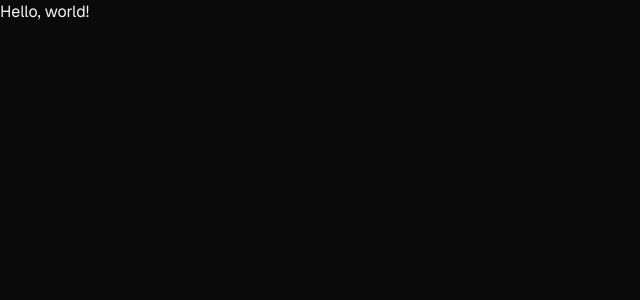
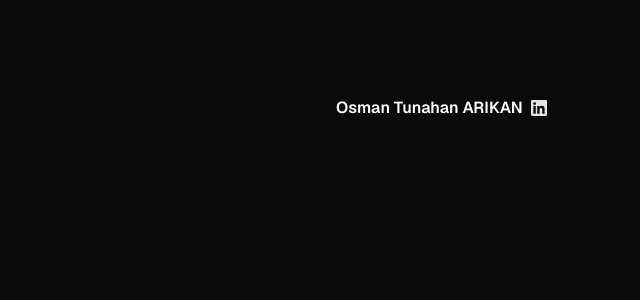
Before and after one commit to OsmanTunahan/portfolio, a Next.js app: page / in a window 1280 px wide. Shown: the top 300 px of the page, without its empty margins (0-640 px from the left). Built offline with nearby package versions, Linux system fonts and the light colour scheme.

Commit message:
minor: small changes

```diff
--- a/src/app/page.tsx
+++ b/src/app/page.tsx
@@ -1,7 +1,22 @@
+import Link from "next/link";
+import { ArrowUpRightIcon, LinkedInIcon } from "@/components/icons";
+
 export default function Home() {
   return (
     <>
-      <p>Hello, world!</p>
+      <main className="mx-auto md:pt-24 pt-16 max-w-screen-sm container relative">
+        <div className="flex items-center gap-2">
+          <h1 className="font-semibold text-white">Osman Tunahan ARIKAN</h1>
+
+          <Link
+            href="https://www.linkedin.com/in/osmantunahan/"
+            target="_blank"
+            className="text-zinc-200 hover:text-white transition-colors"
+          >
+            <LinkedInIcon className="size-4" />
+          </Link>
+        </div>
+      </main>
     </>
   );
 }
```
